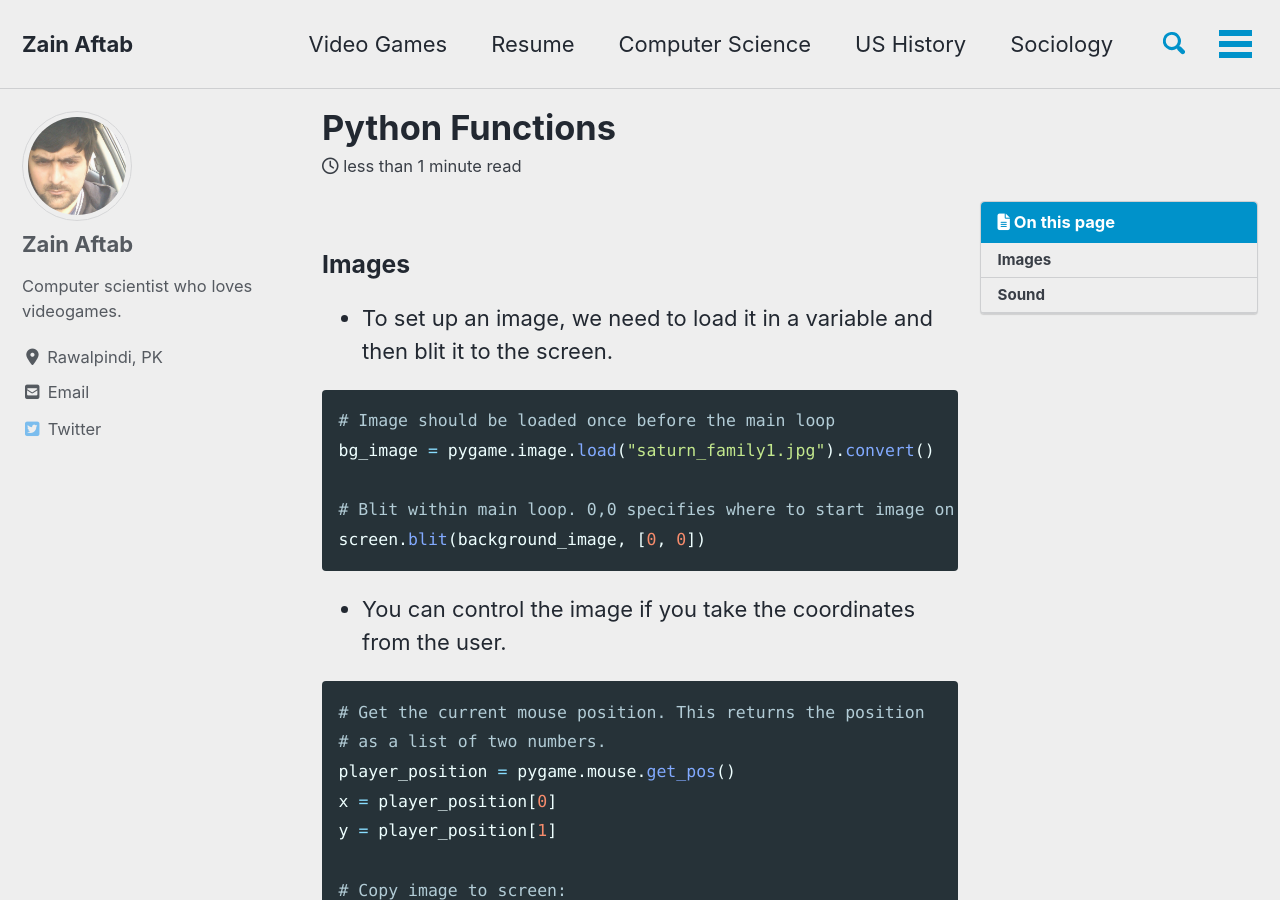
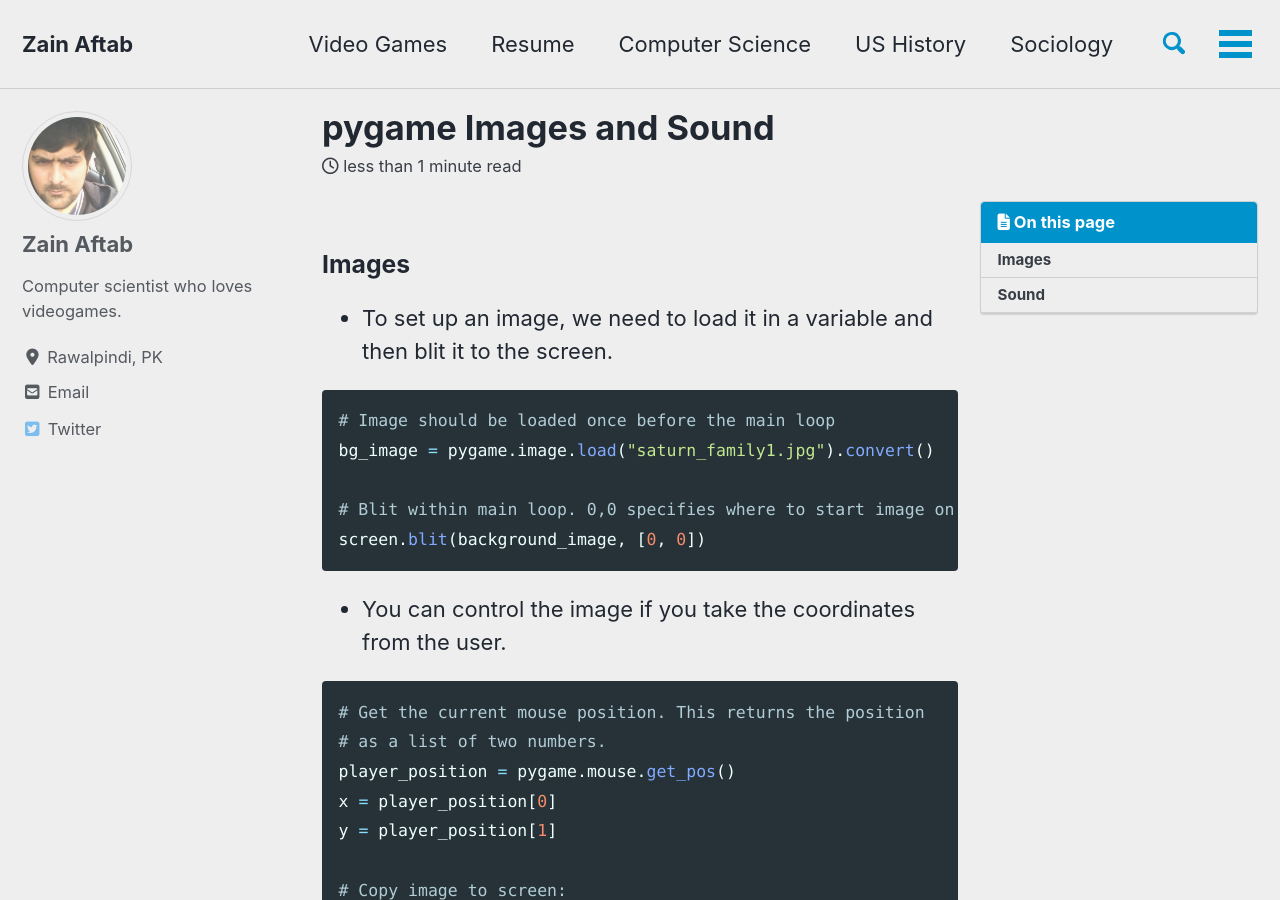
Before and after one commit to zainaftab2225/zainaftab2225.github.io, a Jekyll site: the page built from _computerscience/pygame-images-sound.md, in a window 1280 px wide and 900 px high. Built offline with Jekyll 4.4.1, drawn with Linux system fonts in a browser that asks for light colours; cached includes are drawn as plain includes; nearby versions of some CDN libraries.

Commit message:
images and sound

```diff
--- a/_computerscience/pygame-images-sound.md
+++ b/_computerscience/pygame-images-sound.md
@@ -1,5 +1,5 @@
 ---
-title: "Python Functions"
+title: "pygame Images and Sound"
 excerpt: "Adding Images and Sound"
 date: 2020-07-08
 ---
```
